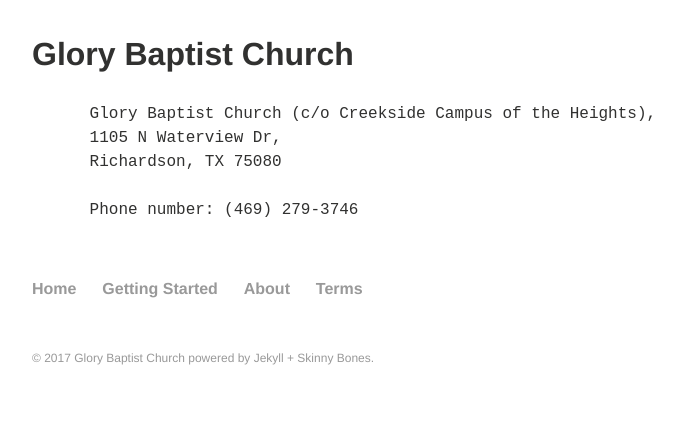
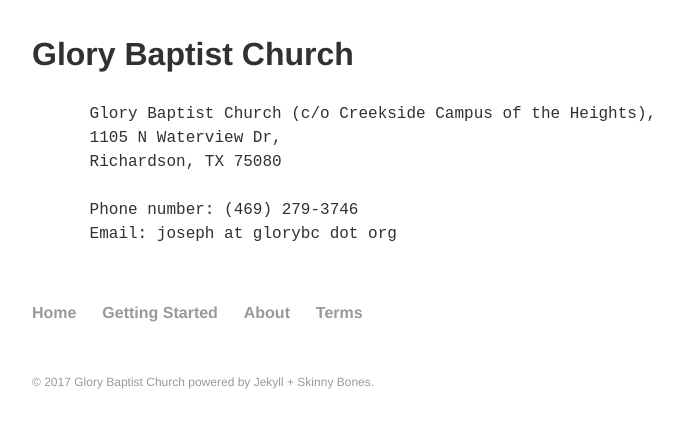
Before and after one commit to kimcheedfc/kimcheedfc.github.io, a Jekyll site: the page built from index.md, in a window 1280 px wide and 900 px high, scrolled down 1067 px, cut to the strip 432-860 px from the top of the window. Shown: the whole strip, without its empty margins (64-747 px from the left). Built offline with Jekyll 4.4.1, drawn with Linux system fonts in a browser that asks for light colours.

Commit message:
Add email to footer

```diff
--- a/_includes/footer.html
+++ b/_includes/footer.html
@@ -10,6 +10,7 @@
       Richardson, TX 75080
 
       Phone number: (469) 279-3746
+      Email: joseph at glorybc dot org
     </pre>
   </div>
 	<nav role="navigation" class="menu bottom-menu">
```
